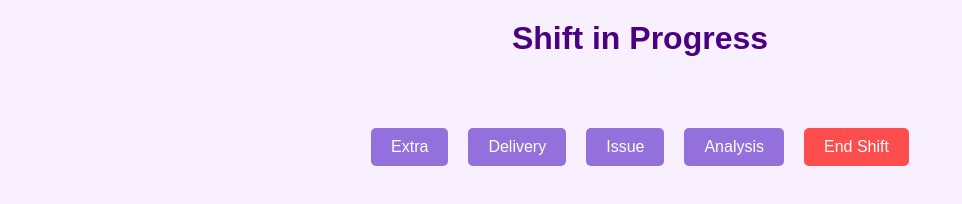
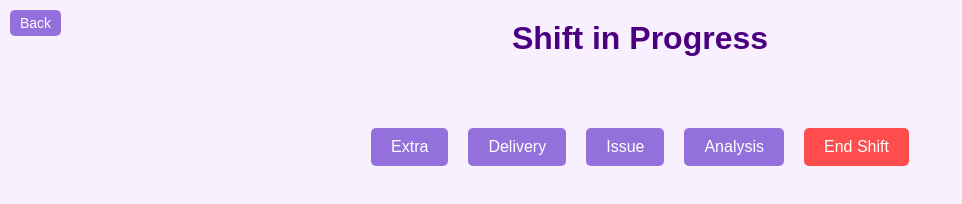
Before and after one commit to noxzplayz/testpannel, a plain HTML site: page shift.html in a window 1280 px wide. Shown: the whole page, without its empty margins (0-962 px from the left). Drawn offline with Linux system fonts and the light colour scheme.

Commit message:
Update shift.html

```diff
--- a/shift.html
+++ b/shift.html
@@ -7,6 +7,7 @@
     <link rel="stylesheet" href="styles.css">
 </head>
 <body>
+    <button id="backButton" style="position: fixed; top: 10px; left: 10px; font-size: 14px; padding: 5px 10px;">Back</button>
     <h1>Shift in Progress</h1>
     <div class="button-container">
         <button id="extraButton" onclick="window.location.href='extra.html'">Extra</button>
```
